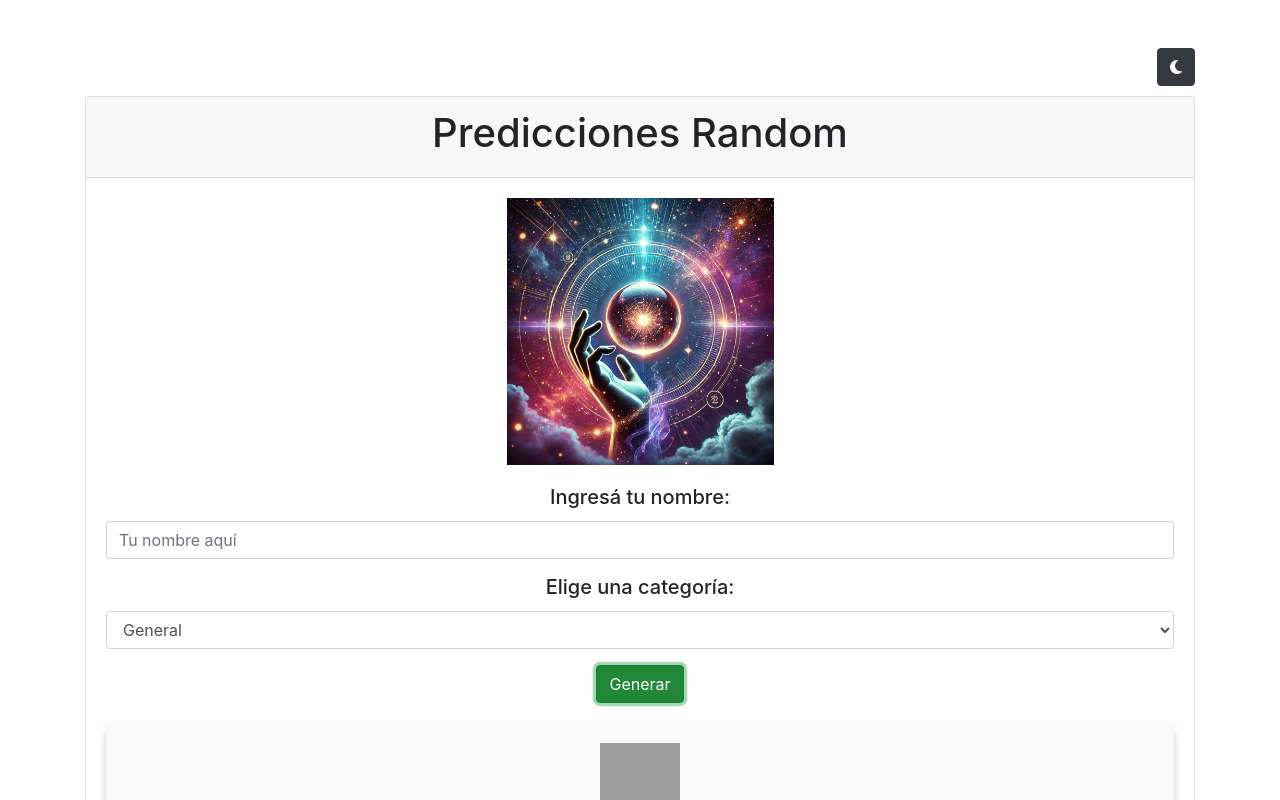
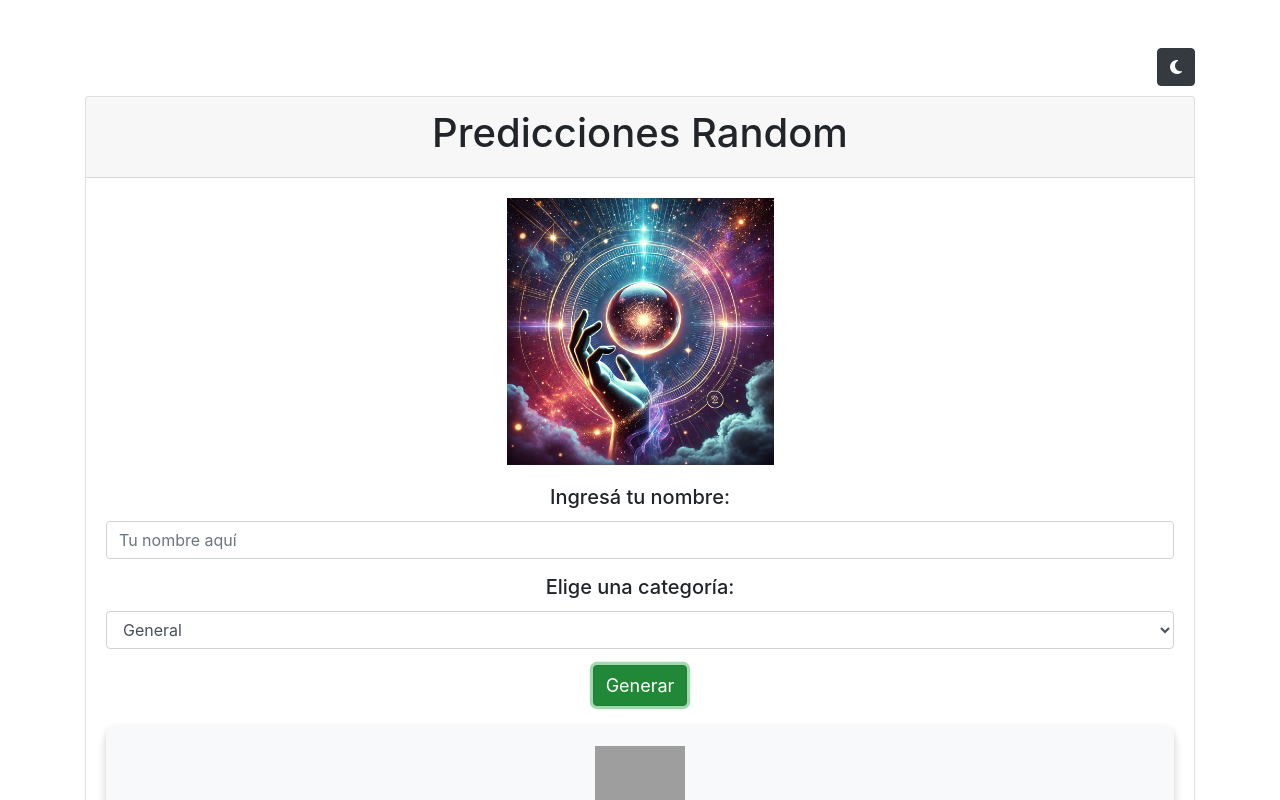
Before and after one commit to emanuelhg/PrediccionesRandom, a plain HTML site: page index.html in a window 1280 px wide. Both pictures are taken after a click on the button "Generar". Shown: the top 800 px of the page. Drawn offline with nearby package versions, Linux system fonts and the light colour scheme; grey boxes are pictures that could not be loaded.

Commit message:
Update index.html

```diff
--- a/index.html
+++ b/index.html
@@ -30,8 +30,8 @@
             transition: opacity 0.5s ease-in-out;
         }
         #prediccion-img {
-            width: 80px;
-            height: 80px;
+            width: 90px;
+            height: 90px;
             margin-bottom: 10px;
         }
         .dark-mode #prediccion-container { background: #333; color: white; }
@@ -45,6 +45,10 @@
             width: 25%;
             height: auto;
             margin-bottom: 20px;
+        }
+
+        .btn-success {
+            font-size: 18px;
         }
 
         #prediccion {
```
